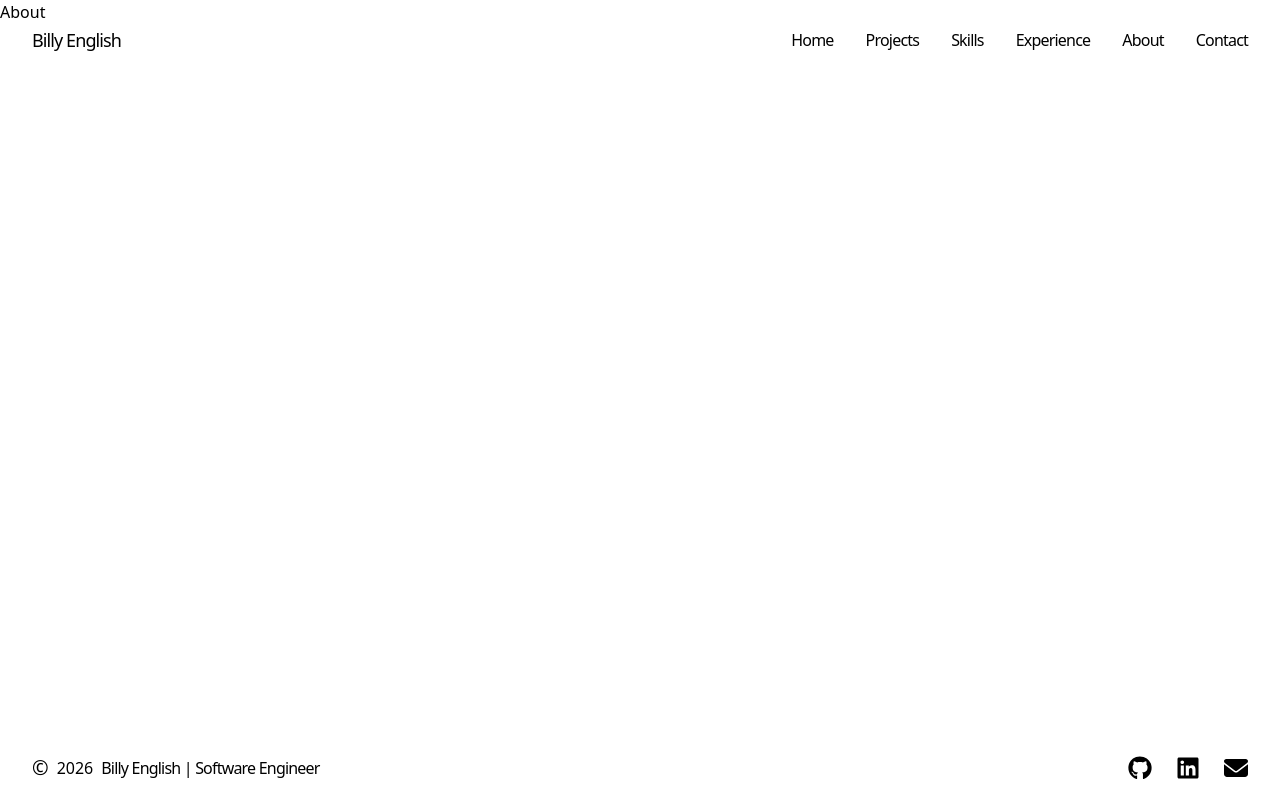
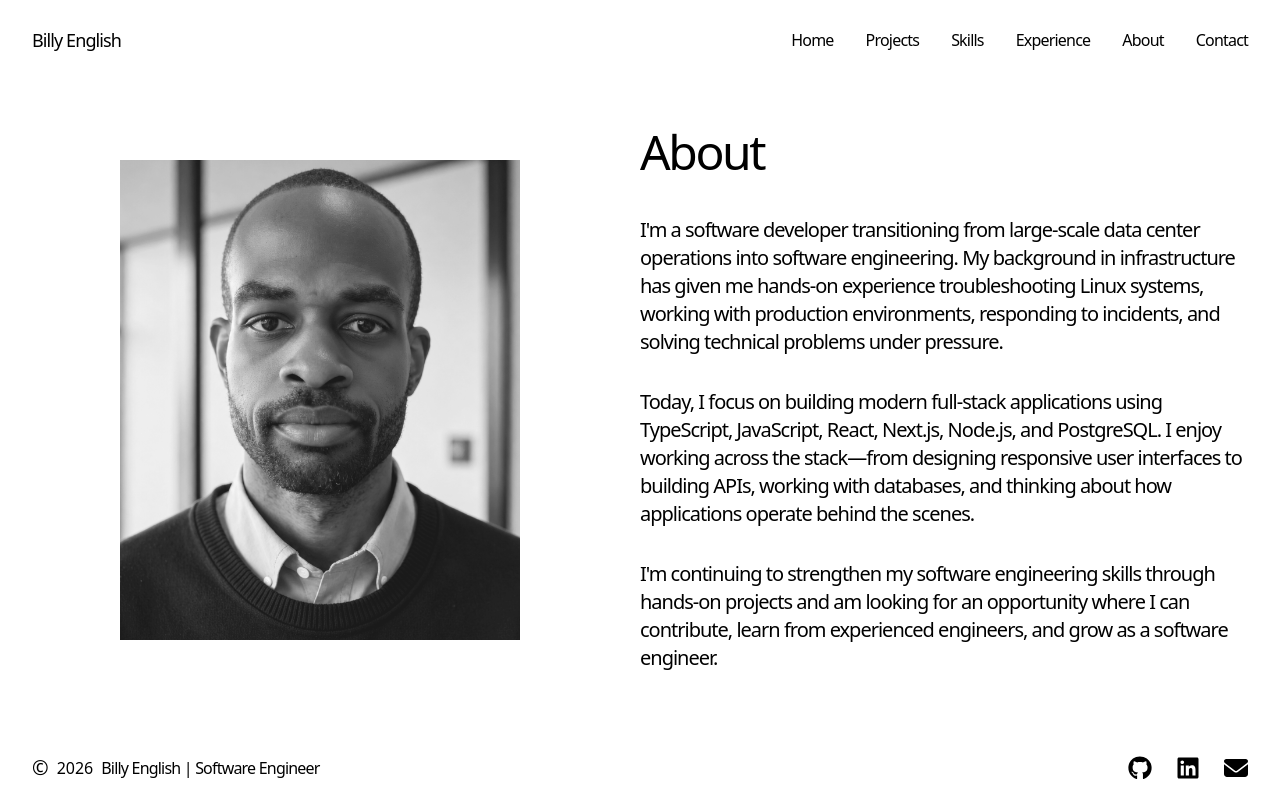
Before and after one commit to billyenglish/software_portfolio, a Next.js app: page /about in a window 1280 px wide. Built offline with nearby package versions, Linux system fonts and the light colour scheme.

Commit message:
Updated the about page. The title and image size & position.

```diff
--- a/app/about/page.tsx
+++ b/app/about/page.tsx
@@ -1,13 +1,133 @@
 "use client";
 import Nav from "../components/navigation";
 import Footer from "../components/footer";
+import Image from "next/image";
+import ProfileImage from "../images/billyenglish.jpeg";
 
 export default function About() {
     return (
         <>
             <Nav />
-            <section>
-                <h2>About</h2>
+            <section
+                className="
+                    h-screen
+                    w-screen
+                    flex
+                    flex-col
+                    items-center
+                    justify-center
+                "
+            >
+                <div
+                    className="
+                        flex
+                        h-5/7
+                        w-screen
+                    "
+                >
+                    <article
+                        className="
+                            w-screen
+                            flex
+                            justify-center
+                            items-center
+                        "
+                    >
+                        <div
+                            className="
+                                h-120
+                                w-100
+                                flex
+                            "
+                        >
+                            <Image
+                                src={ProfileImage}
+                                alt="Billy English Profile Image"
+                                className="
+                                    object-cover
+                                    grayscale-100
+                                    opacity-90
+                                    border-none
+                                    backdrop-blur-md
+                                "
+                            />
+                        </div>
+                    </article>
+                    <article
+                        className="
+                            w-screen
+                            flex
+                            flex-col
+                            justify-center
+                            gap-10
+                        "
+                    >
+                        <h2
+                            className="
+                                text-5xl
+                                font-extralight
+                                tracking-tighter
+                                text-left
+                            "
+                        >
+                            About
+                        </h2>
+                        <div
+                            className="
+                                flex
+                                flex-col
+                                gap-8
+                            "
+                        >
+                            <p
+                                className="
+                                    flex
+                                    font-light
+                                    text-xl
+                                    tracking-tighter
+                                    text-start
+                                    leading-7
+                                    pr-6
+                                "
+                            >
+                                I&apos;m a software developer transitioning from large-scale data center operations into software engineering.
+                                My background in infrastructure has given me hands-on experience troubleshooting Linux systems, working
+                                with production environments, responding to incidents, and solving technical problems under pressure.
+                            </p>
+
+                            <p
+                                className="
+                                    flex
+                                    font-light
+                                    text-xl
+                                    tracking-tighter
+                                    text-start
+                                    leading-7
+                                    pr-6
+                                "
+                            >
+                                Today, I focus on building modern full-stack applications using TypeScript, JavaScript, React, Next.js, Node.js,
+                                and PostgreSQL. I enjoy working across the stack—from designing responsive user interfaces to building APIs, working
+                                with databases, and thinking about how applications operate behind the scenes.
+                            </p>
+
+                            <p
+                                className="
+                                    flex
+                                    font-light
+                                    text-xl
+                                    tracking-tighter
+                                    text-start
+                                    leading-7
+                                    pr-6
+                                "
+                            >
+                                I&apos;m continuing to strengthen my software engineering skills through hands-on projects and am looking for an opportunity
+                                where I can contribute, learn from experienced engineers, and grow as a software engineer.
+                            </p>
+                        </div>
+                    </article>
+                </div>
             </section>
             <Footer />
         </>
```
